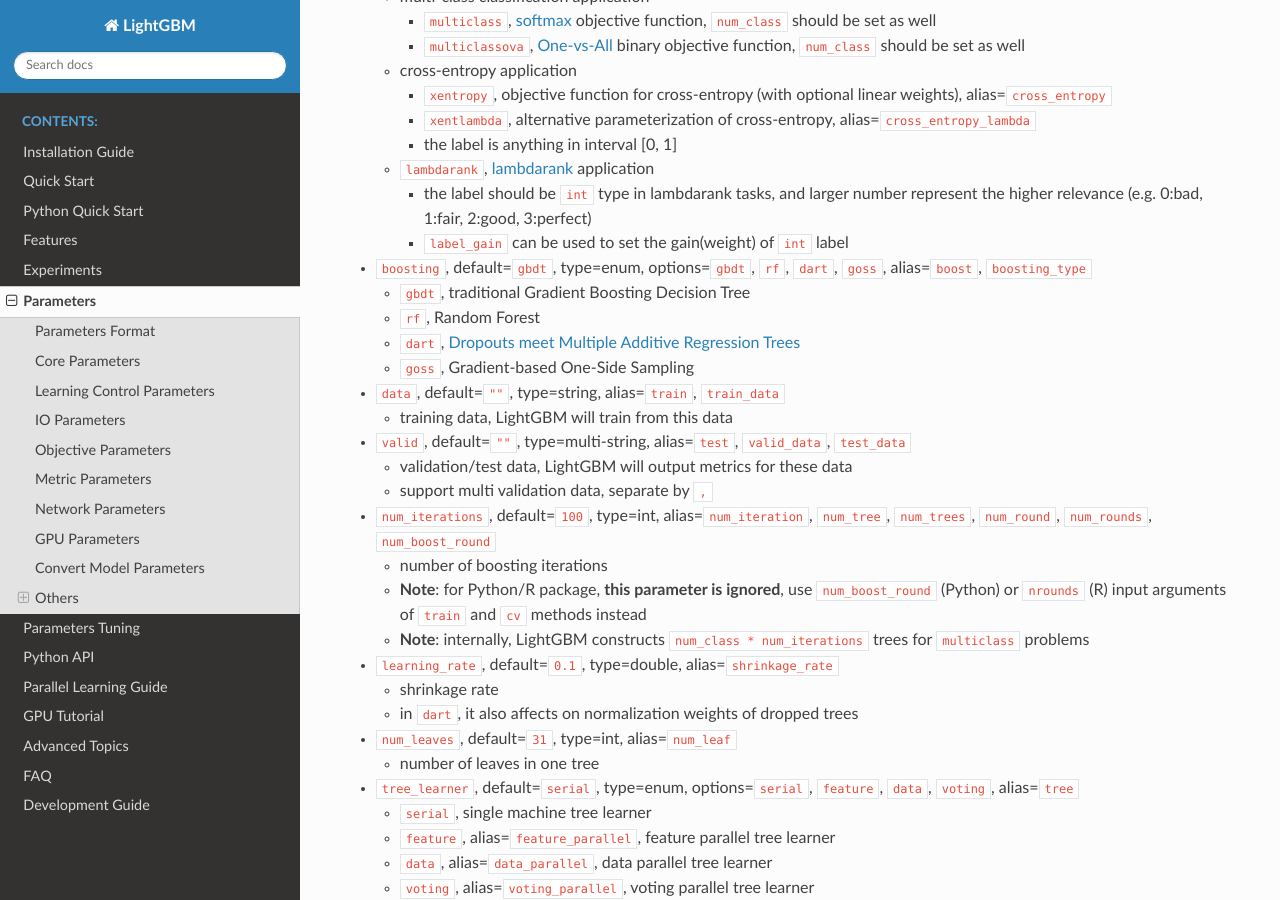
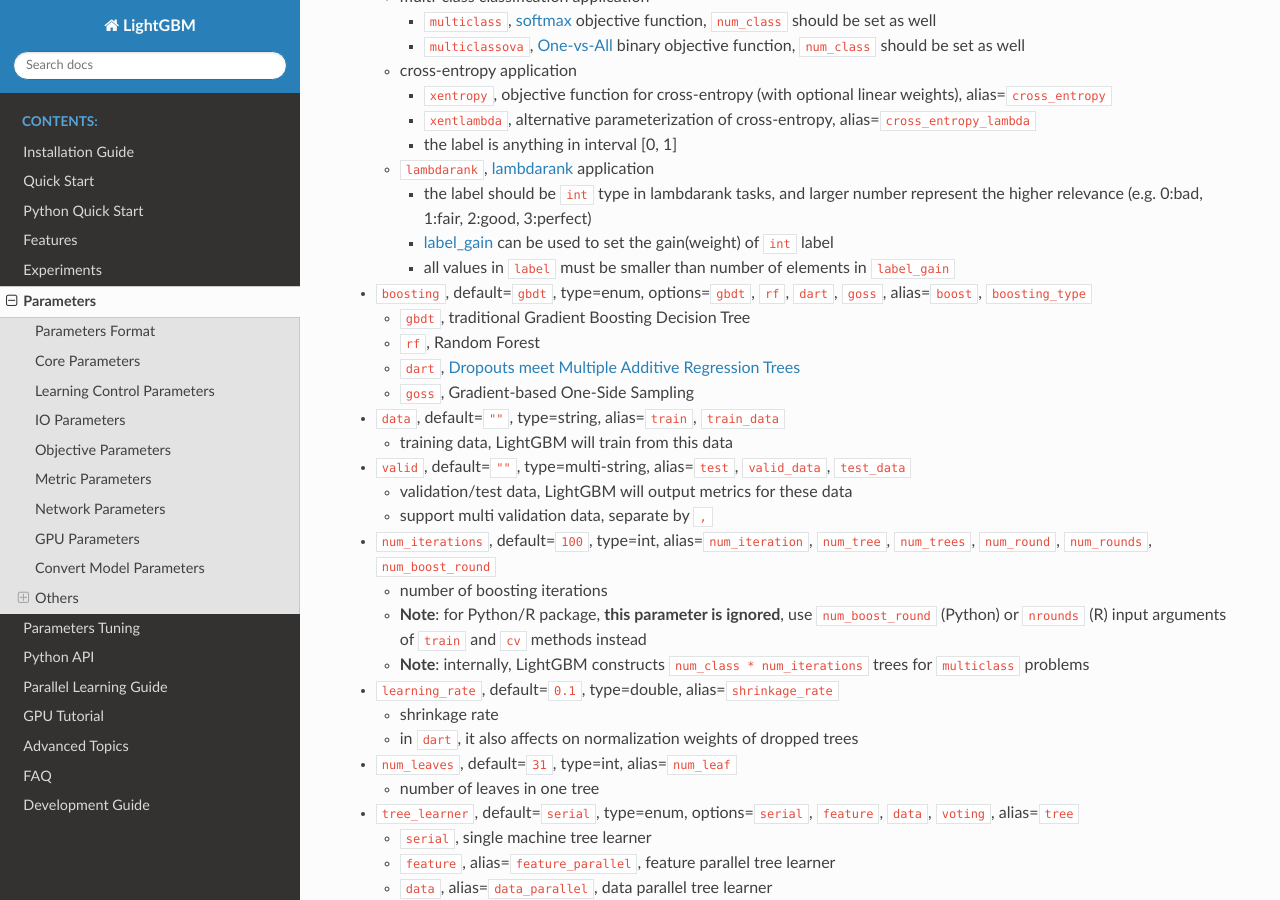
Before and after one commit to microsoft/LightGBM, a Sphinx documentation site: the page built from docs/Parameters.rst, in a window 1280 px wide and 900 px high, scrolled down 1366 px. Built offline with Sphinx 7.4.7 and the Read the Docs theme 2.0.0, drawn with Linux system fonts in a browser that asks for light colours; some of the changed text lies outside the part shown.

Commit message:
added note about max label in rank task

```diff
--- a/docs/Parameters.rst
+++ b/docs/Parameters.rst
@@ -88,7 +88,9 @@
 
       -  the label should be ``int`` type in lambdarank tasks, and larger number represent the higher relevance (e.g. 0:bad, 1:fair, 2:good, 3:perfect)
 
-      -  ``label_gain`` can be used to set the gain(weight) of ``int`` label
+      -  `label_gain <#objective-parameters>`__ can be used to set the gain(weight) of ``int`` label
+
+      -  all values in ``label`` must be smaller than number of elements in ``label_gain``
 
 -  ``boosting``, default=\ ``gbdt``, type=enum,
    options=\ ``gbdt``, ``rf``, ``dart``, ``goss``,
```
Also changed, not shown: other parts of docs/Parameters.rst (+1 -1 lines).
